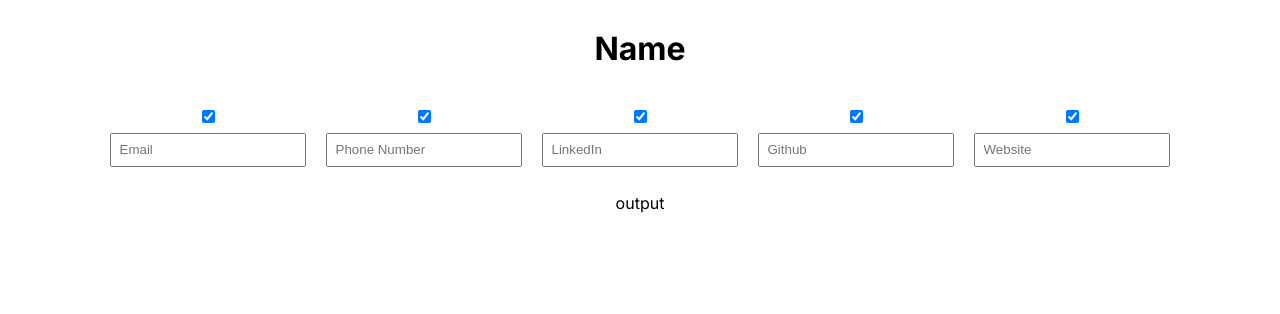
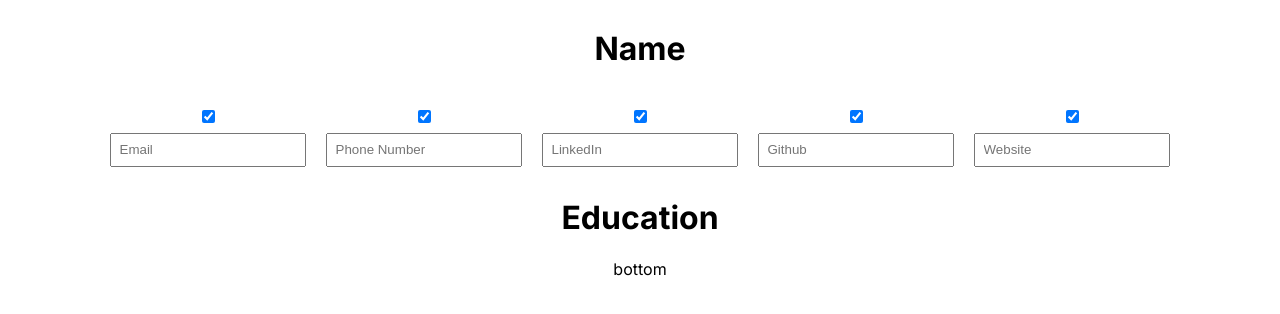
Before and after one commit to Welcome-To-The-Wonderland/Prompt_of_Absolem, a Next.js app in the folder my-app/: page / in a window 1280 px wide. Shown: the top 314 px of the page. Built offline with nearby package versions, Linux system fonts and the light colour scheme.

Commit message:
needed to reinstall '@types/react'

```diff
--- a/my-app/app/page.tsx
+++ b/my-app/app/page.tsx
@@ -1,6 +1,5 @@
 
 import Form from "@/Molecules/name_forum_item";
-
 
 export default function Home() {
   return (
@@ -24,7 +23,16 @@ export default function Home() {
           </div>
       </div>
 
-      <p>output</p>
+      {/* education section  */}
+      <div>
+          <h1>Education</h1>
+
+      </div>
+      {/* experience section */}
+
+      {/* skills section */}
+
+      <p>bottom</p>
     </div>
   );
 }
--- a/my-app/package.json
+++ b/my-app/package.json
@@ -15,7 +15,7 @@
   },
   "devDependencies": {
     "@types/node": "^20",
-    "@types/react": "^18",
+    "@types/react": "^18.2.59",
     "@types/react-dom": "^18",
     "autoprefixer": "^10.0.1",
     "eslint": "^8",
```
Also changed, not shown: 1 other file (tests, documents, lock files or other folders).
